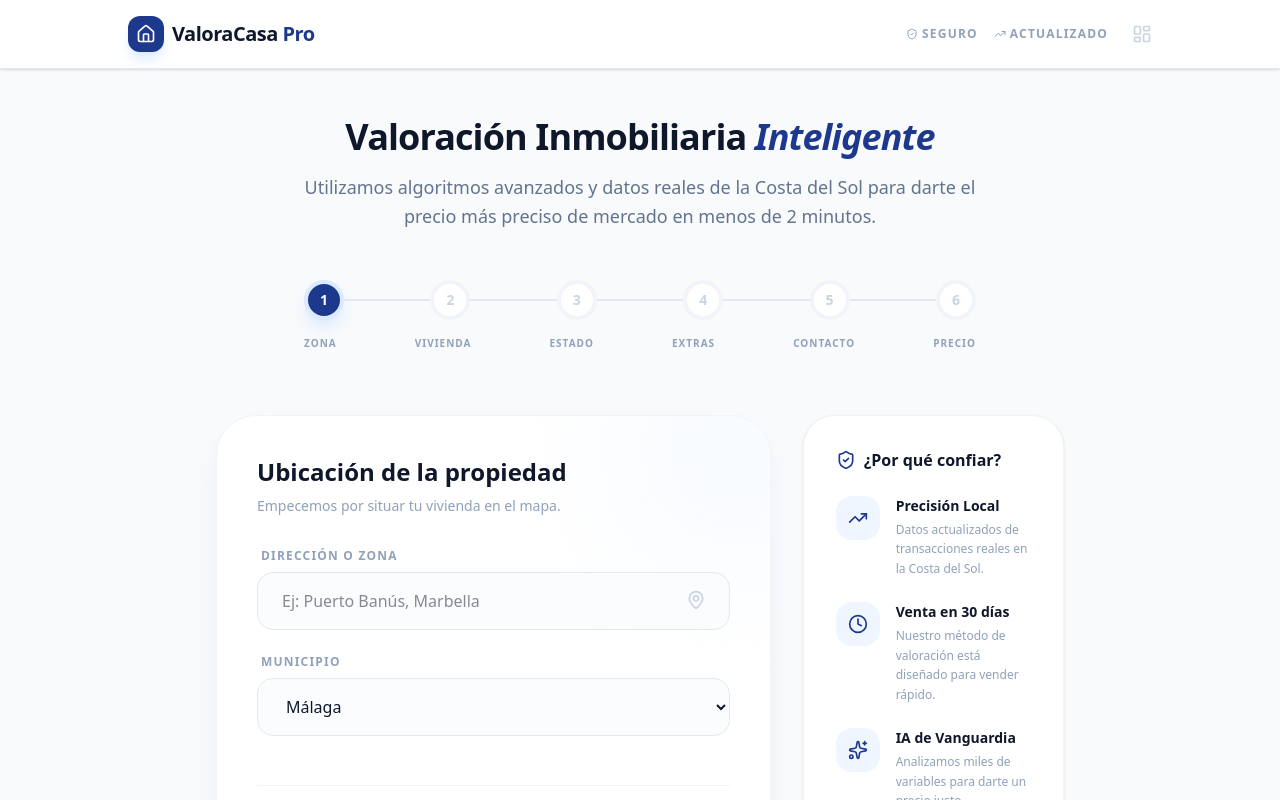
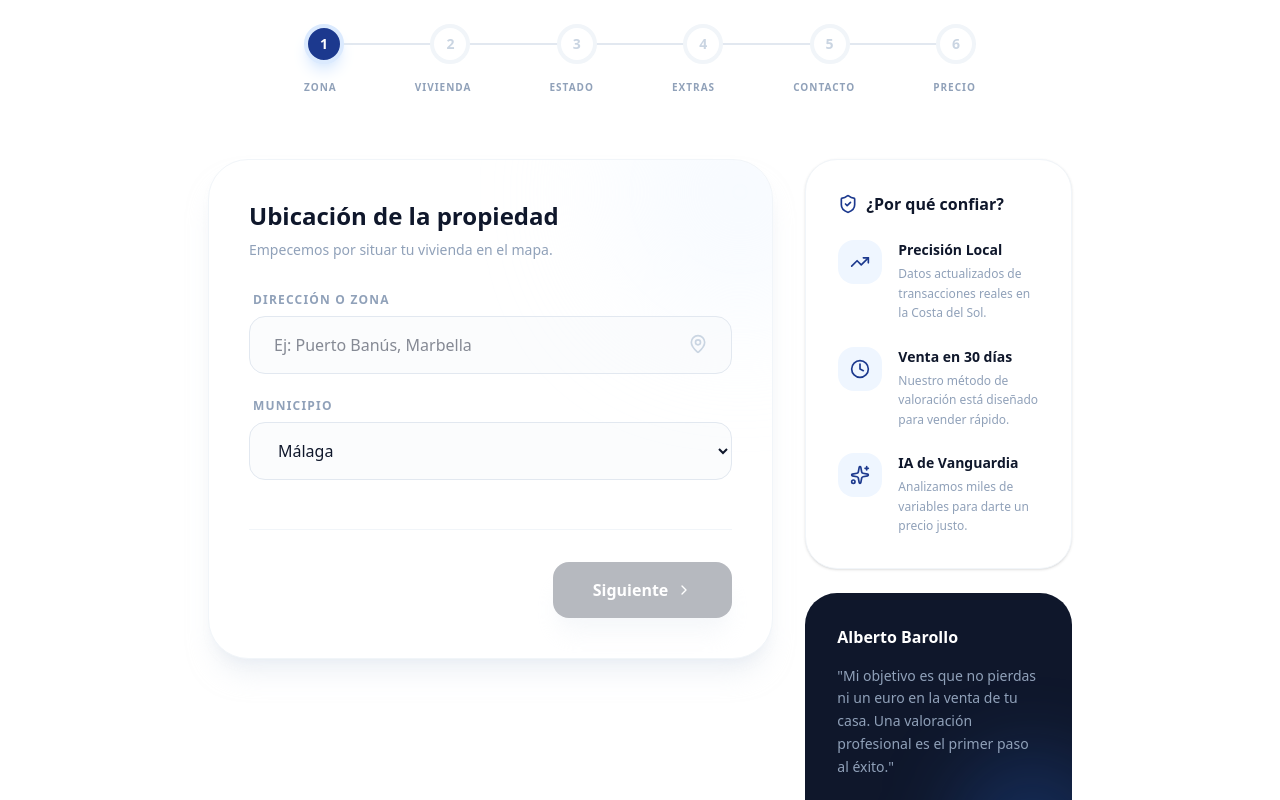
Before and after one commit to barolloadv/valorador-inmobiliario, a React (Vite) app: page / in a window 1280 px wide. Shown: the top 800 px of the page. Built offline with nearby package versions, Linux system fonts and the light colour scheme.

Commit message:
Update App.tsx

```diff
--- a/src/App.tsx
+++ b/src/App.tsx
@@ -95,6 +95,23 @@ export default function App() {
         : [...prev.features, feature]
     }));
   };
+
+  useEffect(() => {
+    const params = new URLSearchParams(window.location.search);
+    if (params.get('admin') === 'true') {
+      setShowAdmin(true);
+    }
+
+    // Send height to parent for iframe resizing
+    const sendHeight = () => {
+      const height = document.body.scrollHeight;
+      window.parent.postMessage({ type: 'setHeight', height }, '*');
+    };
+
+    const observer = new ResizeObserver(sendHeight);
+    observer.observe(document.body);
+    return () => observer.disconnect();
+  }, []);
 
   const calculateValuation = async () => {
     setLoading(true);
@@ -223,42 +240,8 @@ export default function App() {
   }
 
   return (
-    <div className="min-h-screen bg-[#f8fafc] font-sans text-slate-900">
-      {/* Header */}
-      <header className="bg-white border-b border-slate-200 py-4 px-6 sticky top-0 z-10 shadow-sm">
-        <div className="max-w-5xl mx-auto flex justify-between items-center">
-          <div className="flex items-center gap-2">
-            <div className="bg-blue-900 p-2 rounded-xl shadow-lg shadow-blue-100">
-              <Home className="text-white w-5 h-5" />
-            </div>
-            <span className="font-bold text-xl tracking-tight">ValoraCasa <span className="text-blue-900">Pro</span></span>
-          </div>
-          <div className="flex items-center gap-6">
-            <div className="hidden sm:flex items-center gap-4 text-xs font-bold text-slate-400 uppercase tracking-widest">
-              <span className="flex items-center gap-1"><ShieldCheck className="w-3 h-3" /> Seguro</span>
-              <span className="flex items-center gap-1"><TrendingUp className="w-3 h-3" /> Actualizado</span>
-            </div>
-            <button
-              onClick={() => setShowAdmin(true)}
-              className="text-slate-300 hover:text-slate-500 transition-colors"
-              title="Admin Panel"
-            >
-              <LayoutDashboard className="w-5 h-5" />
-            </button>
-          </div>
-        </div>
-      </header>
-
-      <main className="max-w-4xl mx-auto py-12 px-6">
-        <div className="mb-12 text-center max-w-2xl mx-auto">
-          <h1 className="text-4xl font-extrabold mb-4 tracking-tight text-slate-900">
-            Valoración Inmobiliaria <span className="text-blue-900 italic">Inteligente</span>
-          </h1>
-          <p className="text-slate-500 text-lg leading-relaxed">
-            Utilizamos algoritmos avanzados y datos reales de la Costa del Sol para darte el precio más preciso de mercado en menos de 2 minutos.
-          </p>
-        </div>
-
+    <div className="font-sans text-slate-900 bg-transparent">
+      <main className="max-w-4xl mx-auto py-6 px-4">
         {/* Progress Stepper */}
         <div className="mb-16 max-w-2xl mx-auto">
           <div className="flex justify-between relative">
```
